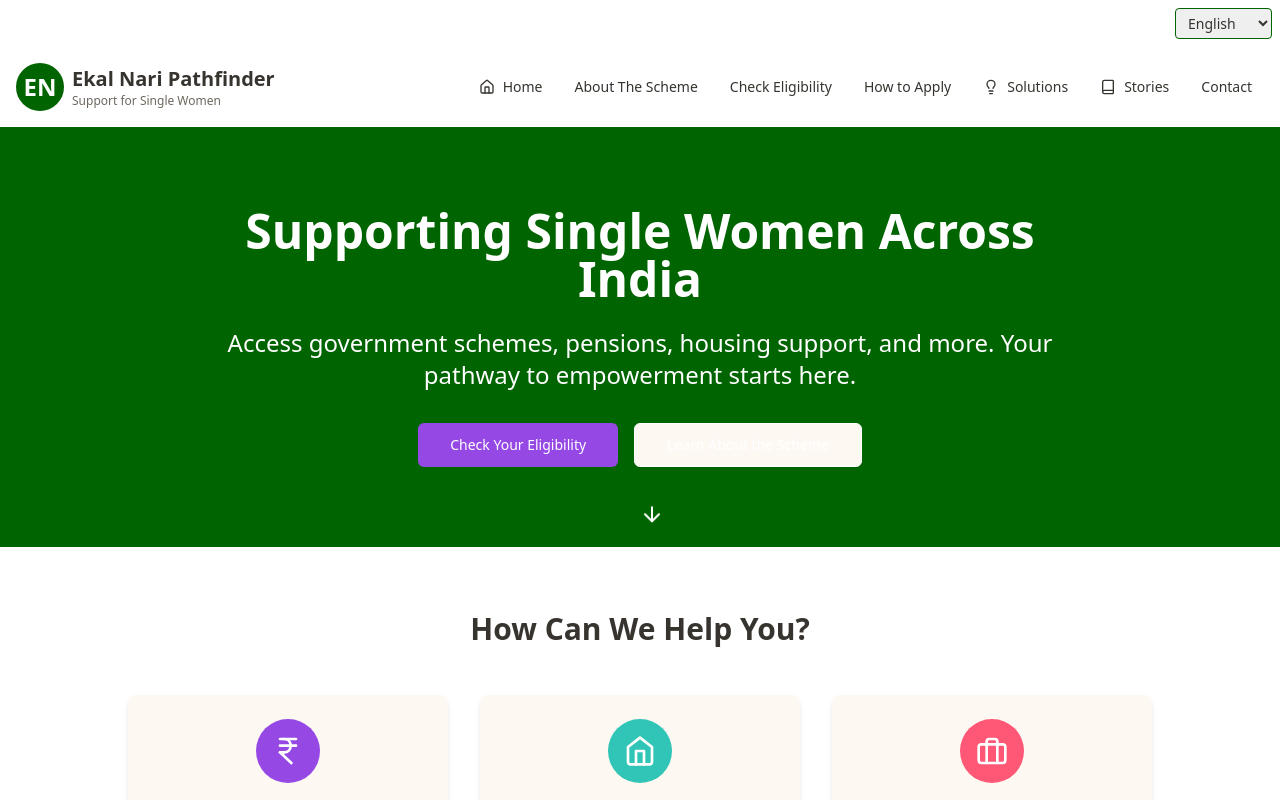
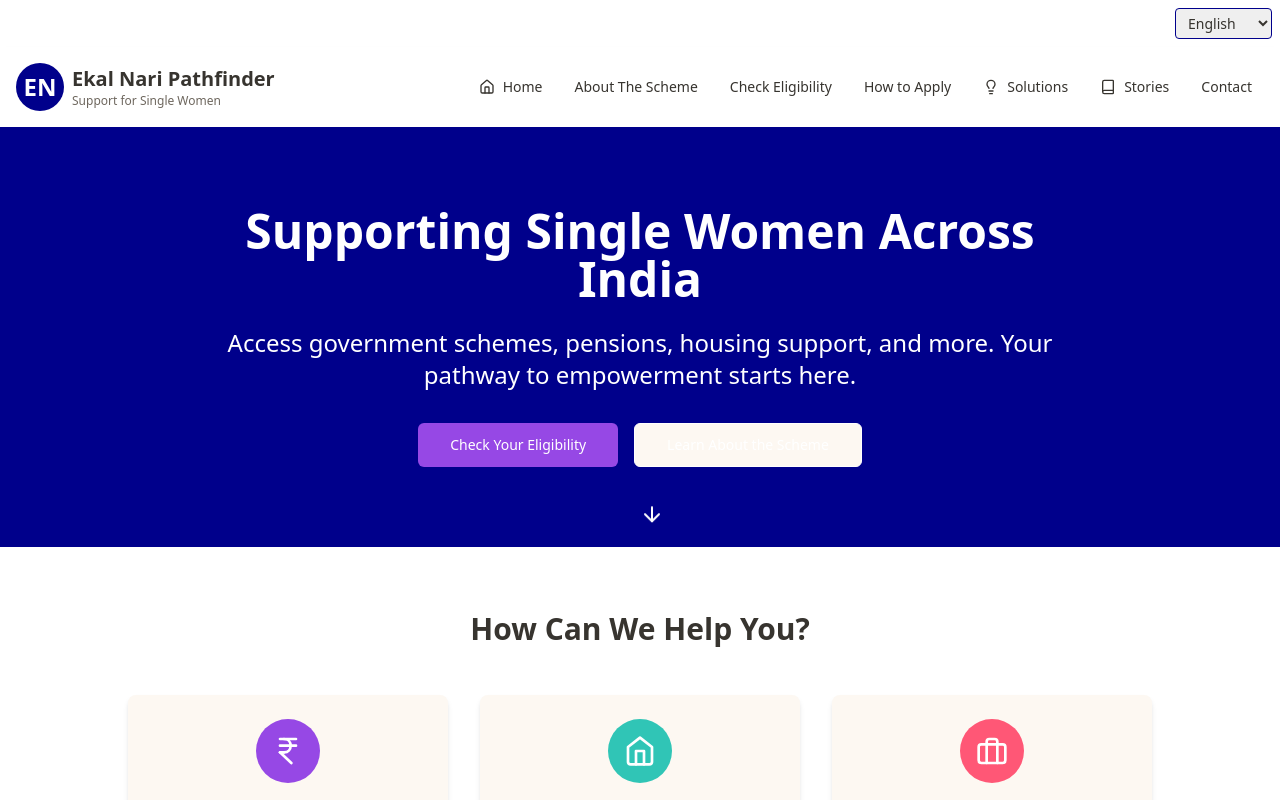
Before and after one commit to Riyachauhan18/ekal-nari-pathfinder, a React (Vite) app: page / in a window 1280 px wide. Shown: the top 800 px of the page. Built offline with nearby package versions, Linux system fonts and the light colour scheme.

Commit message:
Fix: Change color
Change color to #00008b.

```diff
--- a/src/pages/HomePage.tsx
+++ b/src/pages/HomePage.tsx
@@ -1,4 +1,3 @@
-
 import { Layout } from "@/components/Layout";
 import { Button } from "@/components/ui/button";
 import { Link } from "react-router-dom";
@@ -37,6 +36,7 @@ const HomePage = () => {
           <h2 className="text-2xl md:text-3xl font-bold text-center mb-12 text-ekalNari-dark">How Can We Help You?</h2>
 
           <div className="grid grid-cols-1 md:grid-cols-3 gap-8">
+            {/* Feature cards remain the same */}
             <div className="bg-ekalNari-light p-6 rounded-lg shadow-md text-center">
               <div className="w-16 h-16 rounded-full bg-ekalNari-purple flex items-center justify-center mx-auto mb-4">
                 <IndianRupee className="w-8 h-8 text-white" />
--- a/tailwind.config.ts
+++ b/tailwind.config.ts
@@ -17,8 +17,8 @@ const config: Config = {
         ekalNari: {
           light: "hsl(var(--background))",
           dark: "hsl(var(--foreground))",
-          orange: "#006400", // Updated color
-          orange2: "#006400", // Consistent color
+          orange: "#00008b", // Updated to dark blue
+          orange2: "#00008b", // Consistent color
           purple: "hsl(var(--secondary))",
           teal: "hsl(var(--accent))",
           pink: "hsl(var(--destructive))",
```
